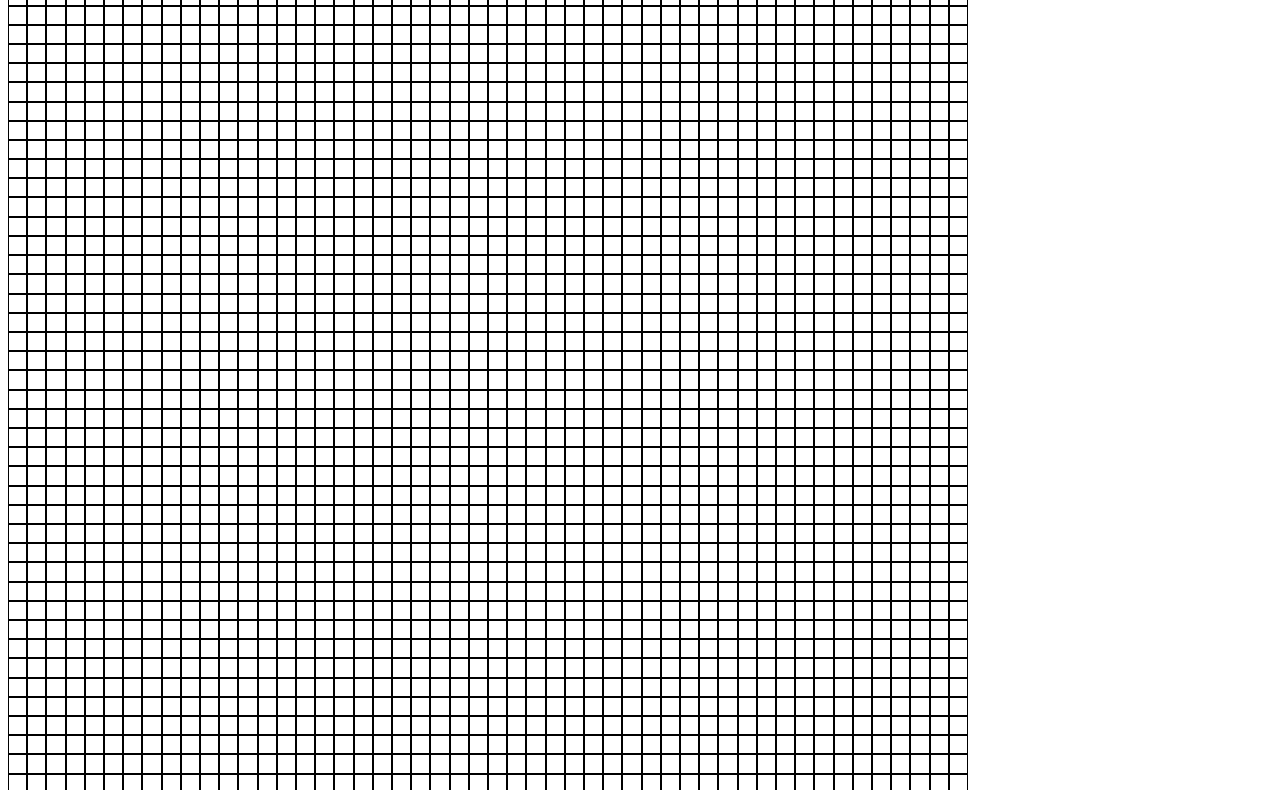
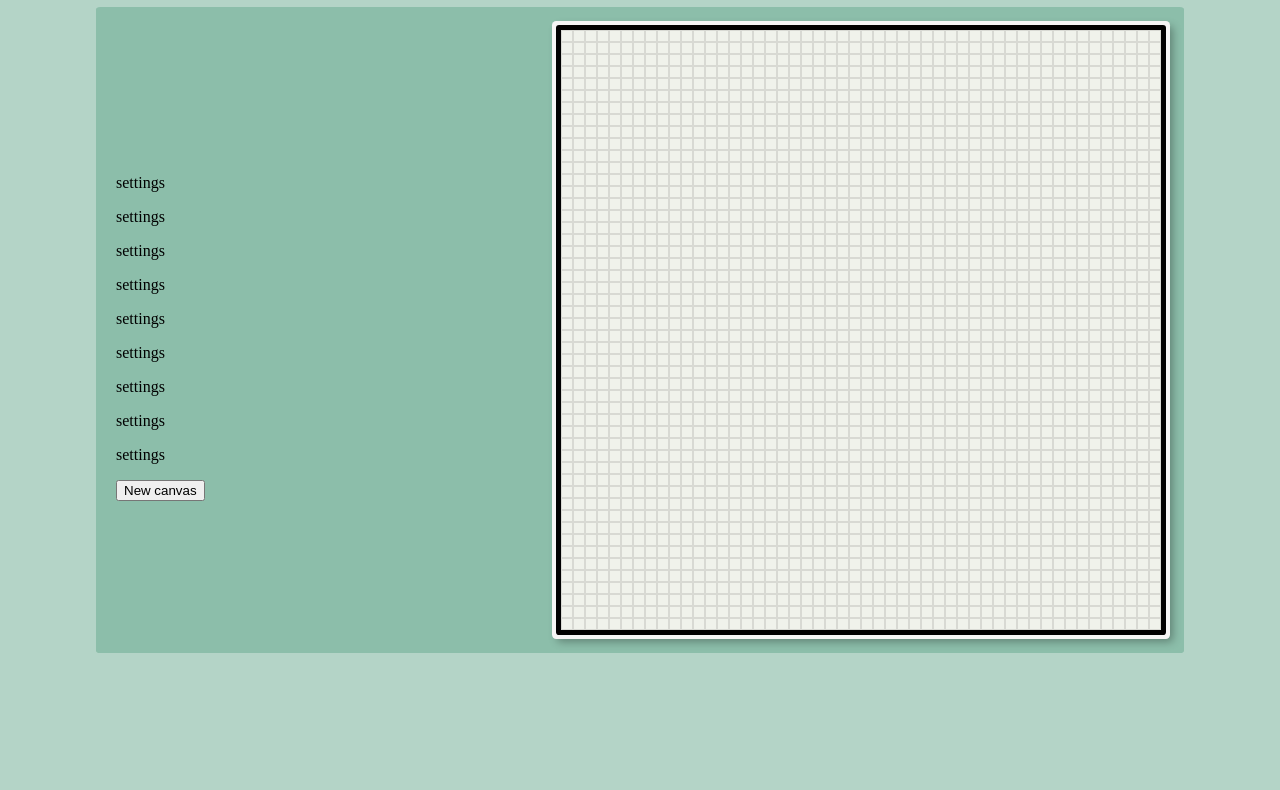
Before and after one commit to arwin4/etch-a-sketch, a plain HTML site: page index.html in a window 1280 px wide. Shown: the part 81-871 px from the top of the page. After the commit the page ends 800 px from the top, so only its background shows below. Drawn offline with Linux system fonts and the light colour scheme.

Commit message:
Add basic layout and styling

```diff
--- a/index.html
+++ b/index.html
@@ -1,5 +1,6 @@
 <!DOCTYPE html>
 <html lang="en">
+
 <head>
     <meta charset="UTF-8">
     <meta http-equiv="X-UA-Compatible" content="IE=edge">
@@ -11,8 +12,24 @@
     <title>Etch-a-Sketch</title>
 
 </head>
+
 <body>
-    <button class="new-canvas">New canvas</button>
-    <div class="container"></div>
+    <h1>Etch-a-sketch!</h1>
+    <div class="content-container">
+        <div class="settings">
+            <p>settings</p>
+            <p>settings</p>
+            <p>settings</p>
+            <p>settings</p>
+            <p>settings</p>
+            <p>settings</p>
+            <p>settings</p>
+            <p>settings</p>
+            <p>settings</p>
+            <button class="new-canvas">New canvas</button>
+        </div>
+        <div class="container"></div>
+    </div>
 </body>
+
 </html>
--- a/style.css
+++ b/style.css
@@ -1,11 +1,48 @@
+body {
+    display: flex;
+    flex-direction: column;
+    align-items: center;
+
+    background-color: #8cbeaaa6;
+}
+
+.content-container {
+    display: flex;
+    flex-wrap: wrap;
+    align-items: center;
+
+    width: 85vw;
+
+    background-color: #8cbeaa;
+
+    border-radius: 0.4%;
+}
+
+.settings {
+    flex-grow: 1;
+    margin: 20px 20px;
+}
+
 .container {
     display: grid;
-    width: 960px;
-    height: 960px;
+    flex-shrink: 0;
+
+    margin: 20px 20px;
+    width: 600px;
+    height: 600px;
+
+    background-color: #f0f2eb;
+
+    border: 3px solid black;
+    border-radius: 0.2%;
+    box-shadow:
+        0 0 0 2px black,
+        0 0 0 6px whitesmoke,
+        4px 4px 8px 5px rgba(0, 0, 0, 0.3);
 }
 
 .container > div {
-    border: 1px solid black;
+    border: 1px solid rgba(0, 0, 0, 0.1);
 }
 
 .color-changed {
```
